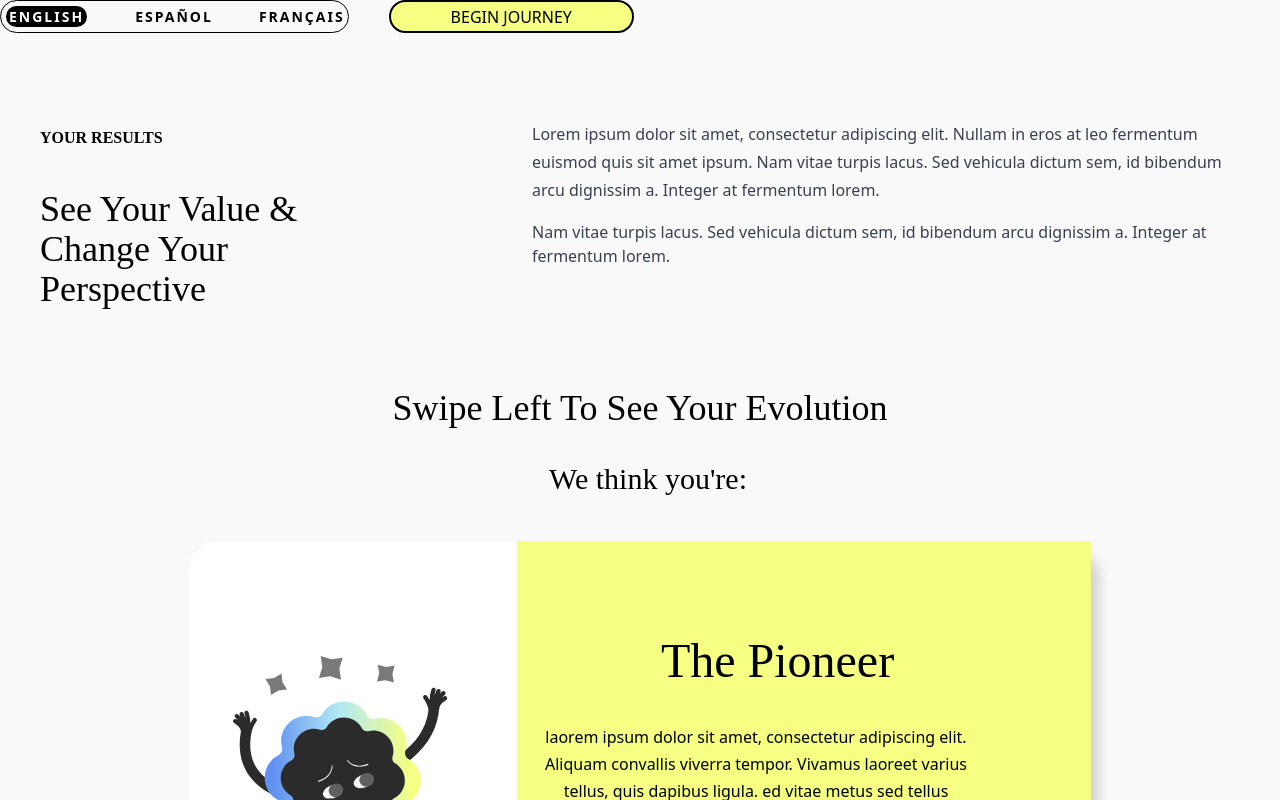
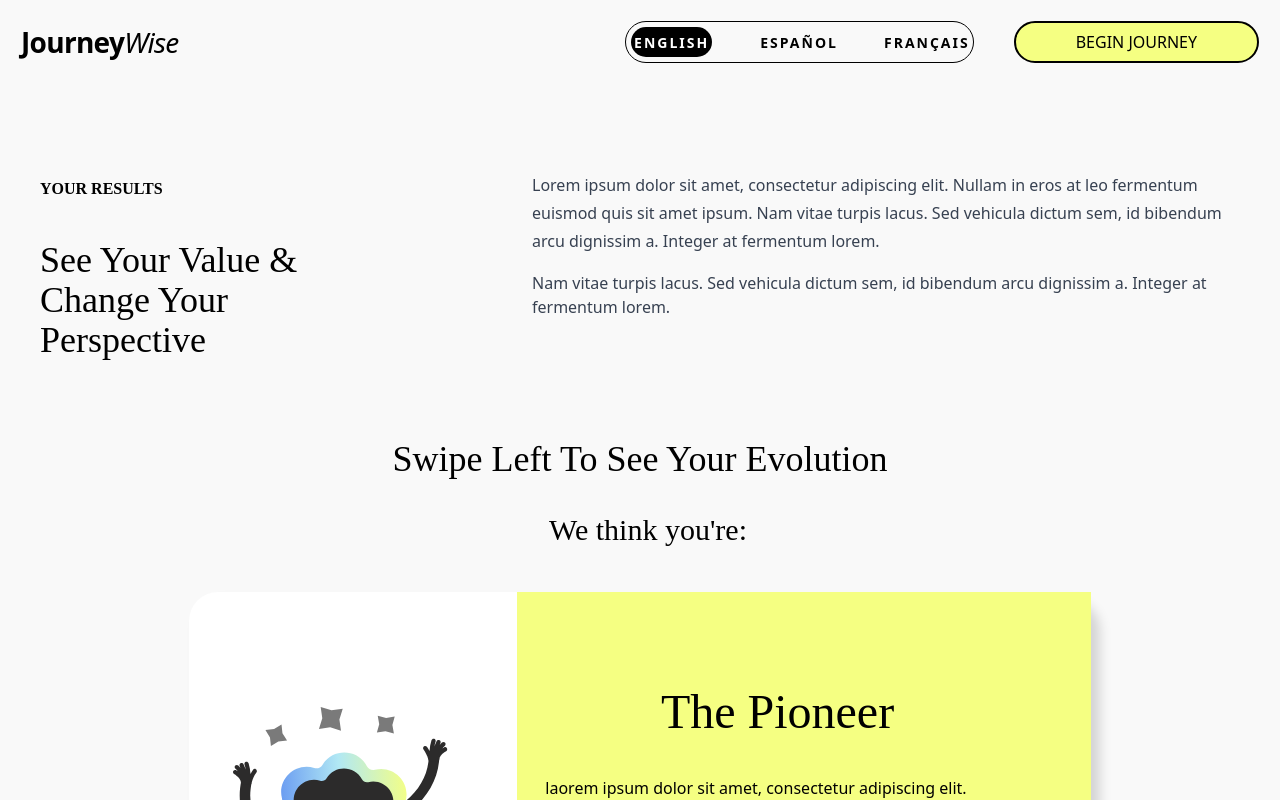
Before and after one commit to cherryontech/JourneyWise, a React (Vite) app in the folder app/: page /result in a window 1280 px wide. Shown: the top 800 px of the page. Built offline with nearby package versions, Linux system fonts and the light colour scheme.

Commit message:
swapped NavBar component for Header component in ResultIndex

```diff
--- a/app/src/components/Result/Content.jsx
+++ b/app/src/components/Result/Content.jsx
@@ -1,6 +1,8 @@
 import React from "react";
 import Img  from "../../assets/archetypes/perfectionist.svg"
-function Content (){
+
+
+const Content = () => {
 
 
     return (
--- a/app/src/navigation/ResultIndex.jsx
+++ b/app/src/navigation/ResultIndex.jsx
@@ -4,7 +4,7 @@ import Content from "../components/Result/Content";
 import Skills from "../components/Result/Skills";
 import Characteristics from "../components/Result/Characteristics ";
 import EmailResult from "../components/Result/EmailResult";
-import Navbar from "../components/Nav/Navbar";
+import Header from "../components/Nav/Header";
 import Footer from "../components/Footer/Footer";
 
 function ResultIndex (){
@@ -12,7 +12,7 @@ function ResultIndex (){
 return (
 
     <>
-     <Navbar/>
+     <Header/>
      <main className="container min-w-[375px] mx-auto px-[40px] py-8">
     <ResultHero/>
     <Content/>
```
